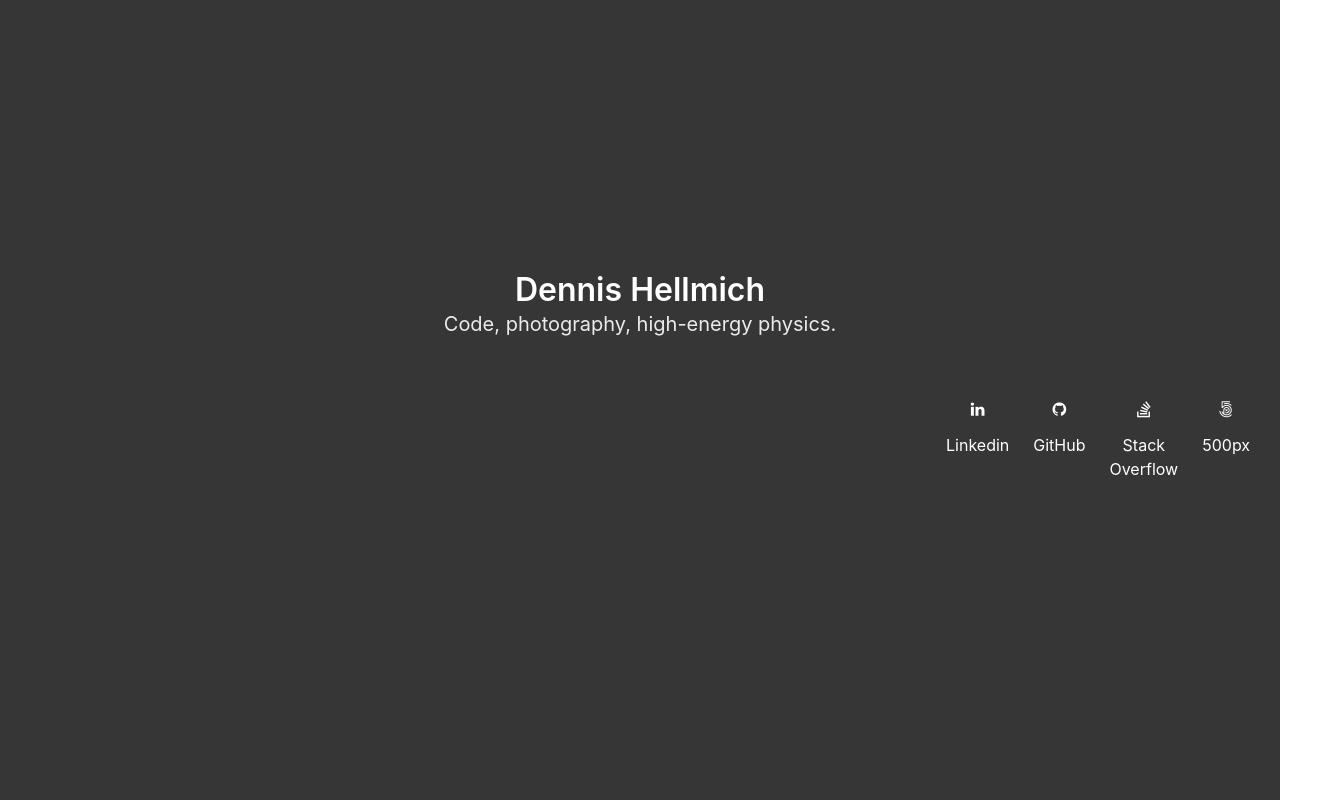
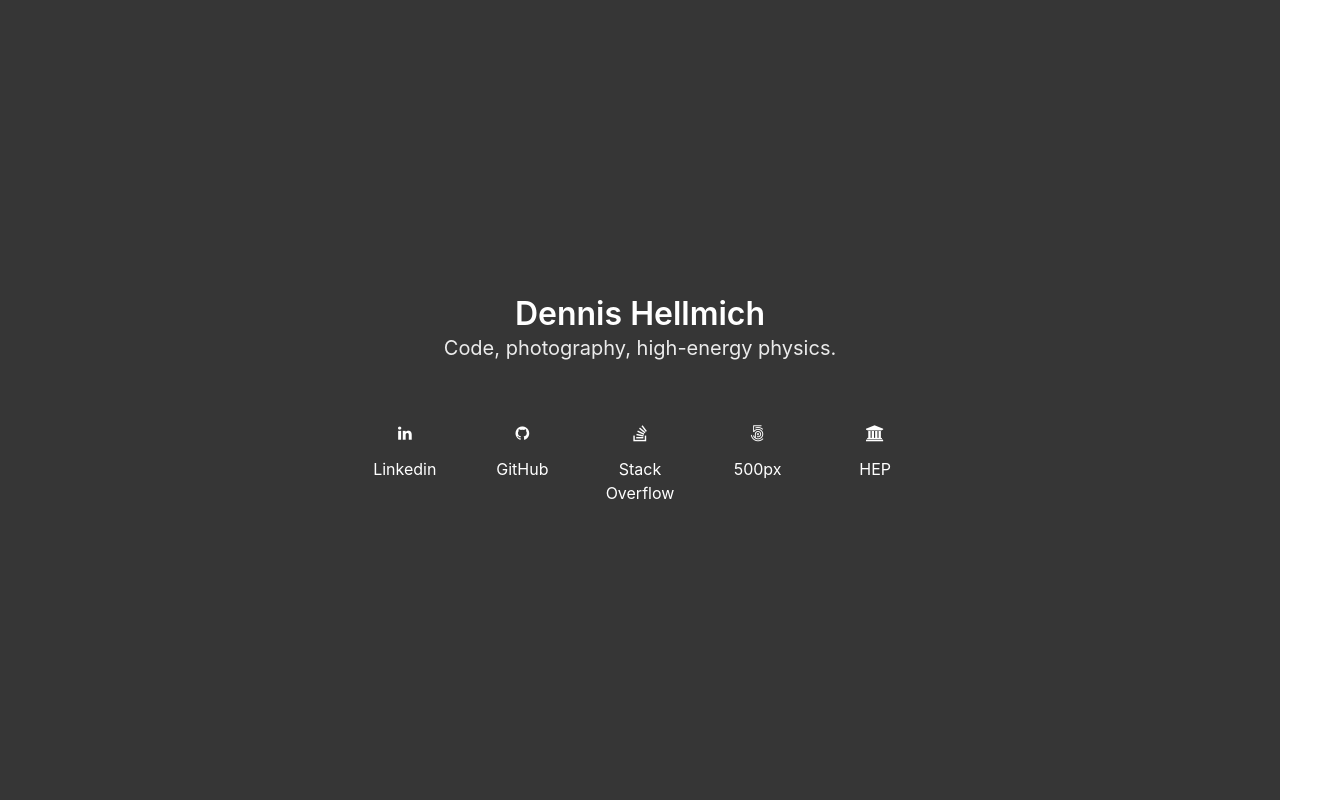
Before and after one commit to sinnedh/sinnedh.github.io, a plain HTML site: page index.html in a window 1280 px wide. Shown: the whole page, 1334 px wide, since content can reach past the window. Drawn offline with nearby package versions, Linux system fonts and the light colour scheme.

Commit message:
Update index.html

```diff
--- a/index.html
+++ b/index.html
@@ -20,7 +20,8 @@
           <div class="columns">
             <div class="column is-3"> </div>
 
-            <div class="column is-6"> </div>
+            <div class="column is-6">
+              <div class="columns">
                 <div class="column">
                   <a href="https://www.linkedin.com/in/dennis-hellmich-6a0254132/">
                     <span class="icon is-large"><i class="fa fa-linkedin"></i></span><br />
@@ -52,6 +53,7 @@
                   </a>
                 </div>
                </div>
+              </div>
 
             <div class="column is-3"> </div>
           </div>
```
Lines whose indentation alone changed are shown as unchanged.
